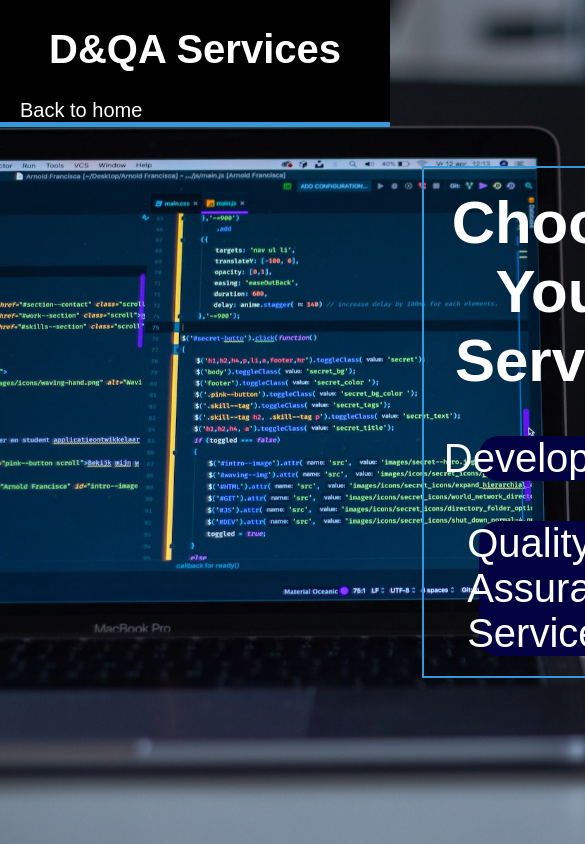
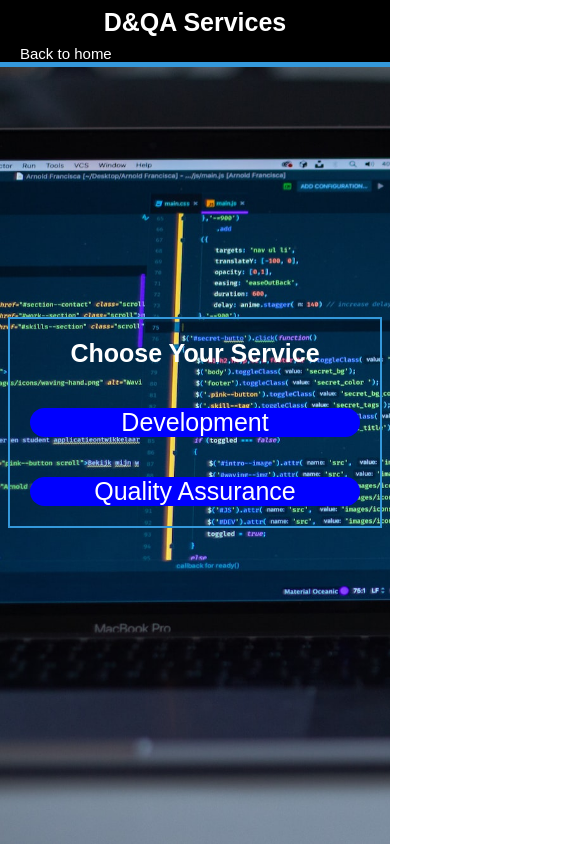
Before and after one commit to notorious-atul/dnqaservices, a website: page started.html in a window 390 px wide. Shown: the top 844 px of the page, 585 px wide, since content can reach past the window. Drawn offline with Linux system fonts and the light colour scheme.

Commit message:
11 commit 1.11

```diff
--- a/started.css
+++ b/started.css
@@ -102,3 +102,38 @@ body {
 .qa-service-form:hover {
     background-color: darkblue; /* Darken the background on hover if desired */
 }
+
+@media only screen and (max-width: 768px) and (min-width: 300px) {
+    .started-container {
+        font-size: 18px;
+        margin: 2%; /* Adjust margin to center the form horizontally */
+
+    }
+
+    .development-section-three h1,
+    .qa-service-form,
+    .dev-form {
+        font-size: 25px;
+        margin-left: 0%; /* Adjust margin to center the elements horizontally */
+        width: 100%;
+    }
+}
+@media only screen and (max-width: 768px) and (min-width: 300px) {
+    .qa-service-form,
+    .dev-form {
+        background-color: blue;
+
+    }}
+
+@media only screen and (max-width: 768px) and (min-width: 300px) {
+    .header h1 {
+        font-size: 25px;
+        margin: 2%; /* Adjust margin to center the form horizontally */
+
+    }}
+    @media only screen and (max-width: 768px) and (min-width: 300px) {
+        .tabs a{
+            font-size: 15px;
+            margin-left: 0%; /* Adjust margin to center the form horizontally */
+
+        }}
--- a/started.html
+++ b/started.html
@@ -38,7 +38,7 @@
 
     <div class="qaservices" id="QAServices">
         <!-- Trigger for the QA services form -->
-        <a href="#" class="qa-service-form" onclick="showForm('qa-form')">Quality Assurance Services</a>
+        <a href="#" class="qa-service-form" onclick="showForm('qa-form')">Quality Assurance</a>
 
         <!-- QA services form container -->
         <div class="dynamic-form" id="qa-form">
@@ -56,11 +56,6 @@
     </div>
 </div>
 
-<footer class="footer-section">
-    <p>&copy; 2024 D&QA Services. All rights reserved.</p>
-    <!--<img src="path/to/your/logo.png" alt="Company Logo">-->
-</footer>
-
     <script>
         // Function to show/hide the form
         function showForm(formId) {
--- a/style.css
+++ b/style.css
@@ -218,7 +218,7 @@ a {
 }
 
 /* ... Existing styles ... */
-@media screen and (max-width: 768px) {
+@media screen and (min-width: 300px) and (max-width: 768px) {
     /* Adjust styles for smaller screens */
 
     /* Header styles */
@@ -229,8 +229,15 @@ a {
         z-index: 1000; /* Ensure the header stays above other elements */
         position: fixed;
     }}
+    @media screen and (min-width: 300px) and (max-width: 768px) {
+        /* Adjust styles for smaller screens */
 
-    @media screen and (max-width: 768px) {
+        /* Header styles */
+        .header h1 {
+            margin-right: 20%;
+        }}
+
+    @media screen and (min-width: 300px) and (max-width: 768px) {
         /* Adjust styles for smaller screens */
 
         /* Header styles */
@@ -239,7 +246,7 @@ a {
             font-size:10px;
             width: 100%;
         }}
-    @media screen and (max-width: 768px) {
+    @media screen and (min-width: 300px) and (max-width: 768px) {
         /* Adjust styles for smaller screens */
 
         /* Header styles */
@@ -247,7 +254,7 @@ a {
             padding-top: 60px;
             font-size: 30px;
         }}
-        @media screen and (max-width: 768px) {
+        @media screen and (min-width: 300px) and (max-width: 768px) {
             /* Adjust styles for smaller screens */
 
             /* Header styles */
@@ -255,7 +262,7 @@ a {
                 padding-top: 20px;
                 font-size: 20px;
             }}
-            @media screen and (max-width: 768px) {
+            @media screen and (min-width: 300px) and (max-width: 768px) {
                 /* Adjust styles for smaller screens */
 
                 /* Header styles */
@@ -263,7 +270,7 @@ a {
                     padding-top: 20px;
                     font-size: 20px;
                 }}
-                @media screen and (max-width: 768px) {
+                @media screen and (min-width: 300px) and (max-width: 768px) {
                     /* Adjust styles for smaller screens */
 
                     /* Header styles */
@@ -271,7 +278,7 @@ a {
                         padding-top: 20px;
                         font-size: 30px;
                     }}
-                    @media screen and (max-width: 768px) {
+                    @media screen and (min-width: 300px) and (max-width: 768px) {
                         /* Adjust styles for smaller screens */
 
                         /* Header styles */
@@ -279,7 +286,7 @@ a {
                             padding-top: 20px;
                             font-size: 20px;
                         }}
-                    @media screen and (max-width: 768px) {
+                    @media screen and (min-width: 300px) and (max-width: 768px) {
                         /* Adjust styles for smaller screens */
 
                         /* Header styles */
@@ -287,7 +294,7 @@ a {
                             padding-top: 20px;
                             font-size: 20px;
                         }}
-                        @media screen and (max-width: 768px) {
+                        @media screen and (min-width: 300px) and (max-width: 768px) {
                             /* Adjust styles for smaller screens */
 
                             /* Header styles */
@@ -295,7 +302,7 @@ a {
                                 padding-top: 20px;
                                 font-size: 20px;
                             }}
-                            @media screen and (max-width: 768px) {
+                            @media screen and (min-width: 300px) and (max-width: 768px) {
                                 /* Adjust styles for smaller screens */
 
                                 /* Header styles */
@@ -303,7 +310,7 @@ a {
                                     padding-top: 20px;
                                     font-size: 20px;
                                 }}
-                                @media screen and (max-width: 768px) {
+                                @media screen and (min-width: 300px) and (max-width: 768px) {
                                     /* Adjust styles for smaller screens */
 
                                     /* Header styles */
@@ -311,7 +318,7 @@ a {
                                         padding-top: 20px;
                                         font-size: 30px;
                                     }}
-                                @media screen and (max-width: 768px) {
+                                @media screen and (min-width: 300px) and (max-width: 768px) {
                                     /* Adjust styles for smaller screens */
 
                                     /* Header styles */
@@ -319,7 +326,7 @@ a {
                                         padding-top: 20px;
                                         font-size: 20px;
                                     }}
-                                    @media screen and (max-width: 768px) {
+                                    @media screen and (min-width: 300px) and (max-width: 768px) {
                                         /* Adjust styles for smaller screens */
 
                                         /* Header styles */
@@ -327,7 +334,7 @@ a {
                                             padding-top: 20px;
                                             font-size: 20px;
                                         }}
-                                    @media screen and (max-width: 768px) {
+                                    @media screen and (min-width: 300px) and (max-width: 768px) {
                                         /* Adjust styles for smaller screens */
 
                                         /* Header styles */
@@ -336,7 +343,7 @@ a {
                                             font-size: 20px;
                                             width: 100%;
                                         }}
-                                        @media screen and (max-width: 768px) {
+                                        @media screen and (min-width: 300px) and (max-width: 768px) {
                                             /* Adjust styles for smaller screens */
 
                                             /* Header styles */
@@ -344,7 +351,7 @@ a {
                                                 padding-top: 20px;
                                                 font-size: 20px;
                                             }}
-                                            @media screen and (max-width: 768px) {
+                                            @media screen and (min-width: 300px) and (max-width: 768px) {
                                                 /* Adjust styles for smaller screens */
 
                                                 /* Header styles */
@@ -352,7 +359,7 @@ a {
                                                     padding-top: 20px;
                                                     font-size: 20px;
                                                 }}
-                                                @media screen and (max-width: 768px) {
+                                                @media screen and (min-width: 300px) and (max-width: 768px) {
                                                     .input-container {
                                                         padding-left: 20px;
 
@@ -363,14 +370,14 @@ a {
                                                     }
 
                                                     #bookNowForm button {
-                                                        flex: 1;
+                                                        flex: 1.5;
                                                         font-size: 0px;
                                                     }
 
                                                     /* Add any other styles for smaller screens if needed */
                                                 }
 
-                                                        @media screen and (max-width: 768px) {
+                                                        @media screen and (min-width: 300px) and (max-width: 768px) {
                                                             /* Adjust styles for smaller screens */
 
                                                             /* Header styles */
@@ -378,7 +385,7 @@ a {
                                                                 padding-top: 20px;
                                                                 font-size: 30px;
                                                             }}
-                                                            @media screen and (max-width: 768px) {
+                                                            @media screen and (min-width: 300px) and (max-width: 768px) {
                                                                 /* Adjust styles for smaller screens */
 
                                                                 /* Header styles */
@@ -386,7 +393,7 @@ a {
                                                                     padding-top: 20px;
                                                                     font-size: 30px;
                                                                 }}
-                                                                @media screen and (max-width: 768px) {
+                                                                @media screen and (min-width: 300px) and (max-width: 768px) {
                                                                     /* Adjust styles for smaller screens */
 
                                                                     /* Header styles */
@@ -397,7 +404,7 @@ a {
                                                                         padding-bottom: 20px;
                                                                         border-bottom: none;
                                                                     }}
-                                                @media only screen and (max-width: 768px) {
+                                                @media only screen and (min-width: 300px) and (max-width: 768px) {
                                                     .tabs {
                                                         display: none;
                                                         flex-direction: column;
@@ -434,11 +441,23 @@ a {
                                                         display: block;
                                                         position: absolute;
                                                         top: 20px;
-                                                        right: 20px;
+                                                        right: 50px;
                                                         font-size: 40px;
                                                         color: white;
                                                         cursor: pointer;
                                                     }}
+                                                    @media screen and (min-width: 300px) and (max-width: 768px) {
+                                                        .lets-get-started h1 {
+                                                            font-size: 20px;
+
+                                                        }}
+                                                        @media screen and (min-width: 300px) and (max-width: 768px) {
+                                                            .lets-get-started {
+
+                                                                margin-left: 20px;
+                                                                margin-top: 0%;
+                                                            }}
+
 /* Add this style for the input container */
 .input-container {
     display: flex;
```
Also changed, not shown: index.html (+1 -1 lines).
